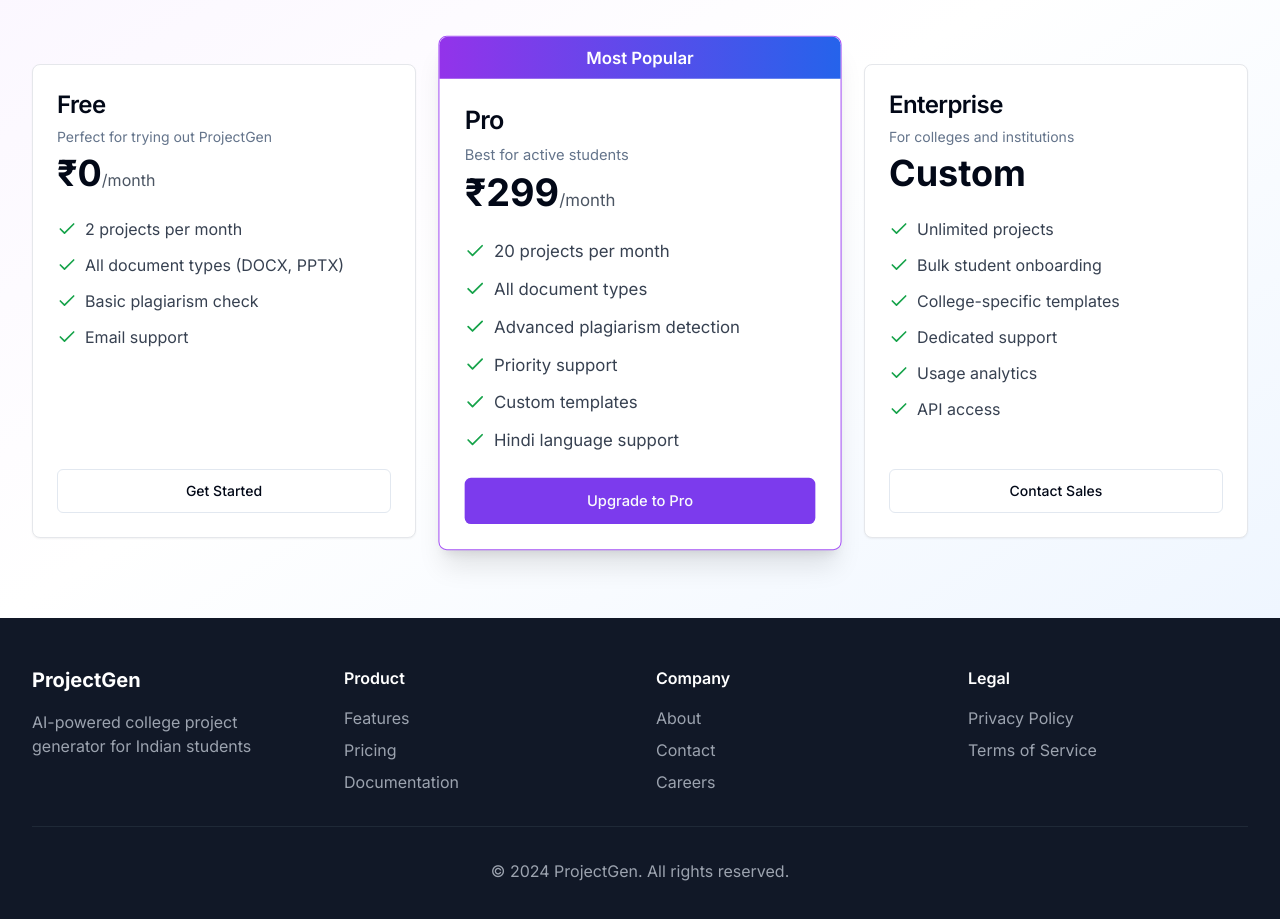
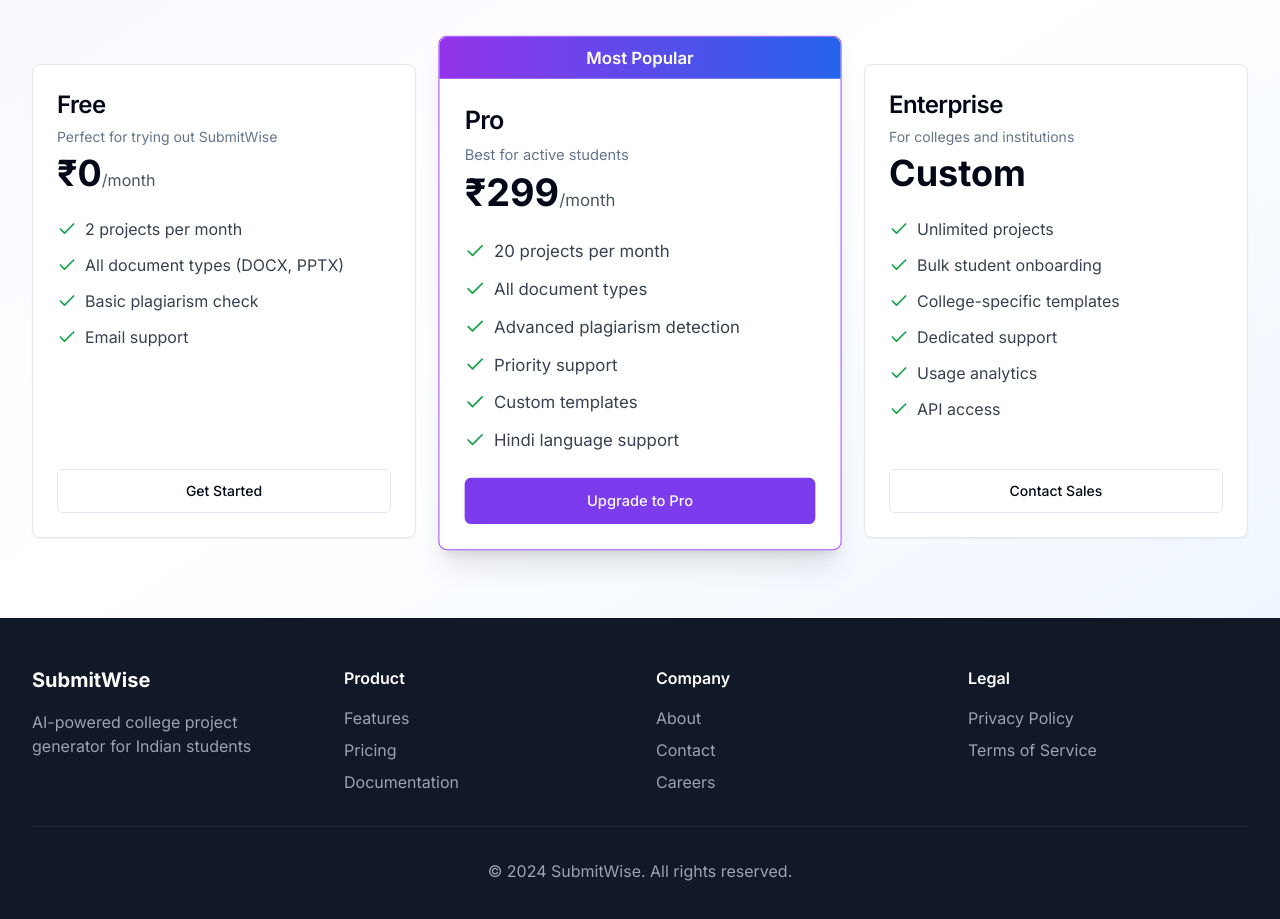
Before and after one commit to Maheshnath09/SubmitWise, a Next.js app in the folder frontend/: page / in a window 1280 px wide. Shown: the part 1752-2671 px from the top of the page. Built offline with nearby package versions, Linux system fonts and the light colour scheme; no server answers.

Commit message:
Rename Project Gen Ai to SubmitWise in UI

```diff
--- a/frontend/app/auth/login/page.tsx
+++ b/frontend/app/auth/login/page.tsx
@@ -83,7 +83,7 @@
                 <CardHeader className="space-y-1">
                     <CardTitle className="text-2xl font-bold text-center">Welcome back</CardTitle>
                     <CardDescription className="text-center">
-                        Sign in to your ProjectGen account
+                        Sign in to your SubmitWise account
                     </CardDescription>
                 </CardHeader>
                 <CardContent>
--- a/frontend/app/auth/register/page.tsx
+++ b/frontend/app/auth/register/page.tsx
@@ -95,7 +95,7 @@
                 <CardHeader className="space-y-1">
                     <CardTitle className="text-2xl font-bold text-center">Create an account</CardTitle>
                     <CardDescription className="text-center">
-                        Enter your details to get started with ProjectGen
+                        Enter your details to get started with SubmitWise
                     </CardDescription>
                 </CardHeader>
                 <CardContent>
--- a/frontend/app/dashboard/page.tsx
+++ b/frontend/app/dashboard/page.tsx
@@ -97,7 +97,7 @@
                 <div className="max-w-7xl mx-auto px-4 sm:px-6 lg:px-8 py-4">
                     <div className="flex flex-col sm:flex-row sm:items-center sm:justify-between gap-4">
                         <div>
-                            <h1 className="text-xl sm:text-2xl font-bold">ProjectGen</h1>
+                            <h1 className="text-xl sm:text-2xl font-bold">SubmitWise</h1>
                             <p className="text-xs sm:text-sm text-gray-600 dark:text-gray-400 truncate max-w-[200px] sm:max-w-none">Welcome back, {user?.email}</p>
                         </div>
                         <div className="flex items-center gap-2 sm:gap-4 flex-wrap">
--- a/frontend/app/layout.tsx
+++ b/frontend/app/layout.tsx
@@ -6,7 +6,7 @@
 const inter = Inter({ subsets: ["latin"] });
 
 export const metadata: Metadata = {
-    title: "ProjectGen - AI-Powered College Project Generator",
+    title: "SubmitWise - AI-Powered College Project Generator",
     description: "Generate complete semester projects with AI - code, reports, slides, and more",
 };
 
--- a/frontend/app/page.tsx
+++ b/frontend/app/page.tsx
@@ -14,7 +14,7 @@
                 <div className="max-w-7xl mx-auto px-4 sm:px-6 lg:px-8">
                     <div className="grid grid-cols-1 md:grid-cols-4 gap-8">
                         <div>
-                            <h3 className="text-xl font-bold mb-4">ProjectGen</h3>
+                            <h3 className="text-xl font-bold mb-4">SubmitWise</h3>
                             <p className="text-gray-400">
                                 AI-powered college project generator for Indian students
                             </p>
@@ -44,7 +44,7 @@
                         </div>
                     </div>
                     <div className="border-t border-gray-800 mt-8 pt-8 text-center text-gray-400">
-                        <p>&copy; 2024 ProjectGen. All rights reserved.</p>
+                        <p>&copy; 2024 SubmitWise. All rights reserved.</p>
                     </div>
                 </div>
             </footer>
--- a/frontend/app/pricing/page.tsx
+++ b/frontend/app/pricing/page.tsx
@@ -22,7 +22,7 @@
         price: 0,
         displayPrice: '₹0',
         period: '/month',
-        description: 'Perfect for trying out ProjectGen',
+        description: 'Perfect for trying out SubmitWise',
         features: [
             '2 projects per month',
             'All document types (DOCX, PPTX)',
@@ -141,7 +141,7 @@
                 key: process.env.NEXT_PUBLIC_RAZORPAY_KEY_ID,
                 amount: orderData.amount,
                 currency: orderData.currency,
-                name: 'ProjectGen',
+                name: 'SubmitWise',
                 description: `Upgrade to ${orderData.plan_name} Plan`,
                 prefill: orderData.prefill,
                 theme: {
--- a/frontend/components/landing/PricingSection.tsx
+++ b/frontend/components/landing/PricingSection.tsx
@@ -12,7 +12,7 @@
         name: 'Free',
         price: '₹0',
         period: '/month',
-        description: 'Perfect for trying out ProjectGen',
+        description: 'Perfect for trying out SubmitWise',
         features: [
             '2 projects per month',
             'All document types (DOCX, PPTX)',
```
